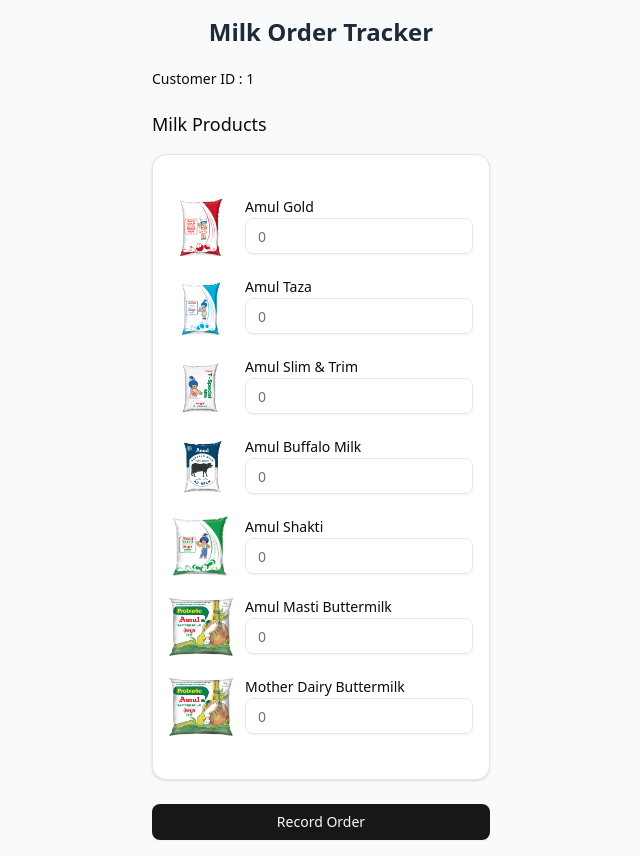
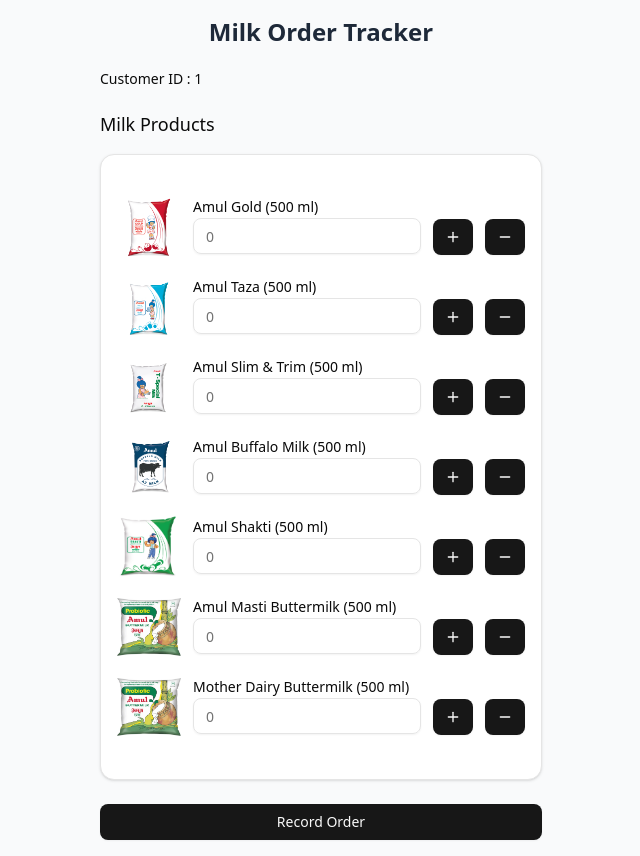
Before and after one commit to featsinnovations/dairy_calculations, a Next.js app: page /orderform/1 in a window 1280 px wide. Shown: the whole page, without its empty margins (319-959 px from the left). Built offline with nearby package versions, Linux system fonts and the light colour scheme; no server answers.

Commit message:
Added Pluse and Minuse button and ui changes

```diff
--- a/src/components/customer-id.jsx
+++ b/src/components/customer-id.jsx
@@ -55,19 +55,20 @@
   };
 
   return (
-    <form onSubmit={handleSubmit} className="space-y-6">
+    <form onSubmit={handleSubmit} className="max-w-md mx-auto mt-12 bg-white p-8 rounded-2xl shadow-xl space-y-6">
       <div className="space-y-2">
-        <Label htmlFor="customerId">Customer ID</Label>
+        <Label htmlFor="customerId" className={'text-lg font-semibold text-gray-700'}>Customer ID</Label>
         <Input
           id="customerId"
+          type={"tel"}
           value={customerId}
           onChange={(e) => setCustomerId(e.target.value)}
           placeholder="Enter customer ID"
-          className="w-full"
+          className="w-full h-12 text-lg px-4 border border-gray-300 rounded-xl focus:outline-none focus:ring-2 focus:ring-blue-500"
         />
       </div>
 
-      <Button type="submit" className="w-full" disabled={isSubmitting}>
+      <Button type="submit" className="w-full h-12 text-lg rounded-xl bg-black transition-colors duration-200" disabled={isSubmitting}>
         {isSubmitting ? "Verifying..." : "Verify Customer"}
       </Button>
     </form>
--- a/src/components/order-form.jsx
+++ b/src/components/order-form.jsx
@@ -9,38 +9,39 @@
 import Image from "next/image";
 import { useParams, useRouter } from "next/navigation";
 import api from "@/lib/basicapi";
+import { Minus, Plus } from "lucide-react";
 
 const productList = [
-  { id: 8, key: "amul_gold", label: "Amul Gold", image: "/amul-gold.png" },
-  { id: 9, key: "amul_taza", label: "Amul Taza", image: "/amul-tazza.png" },
+  { id: 8, key: "amul_gold", label: "Amul Gold (500 ml)", image: "/amul-gold.png" },
+  { id: 9, key: "amul_taza", label: "Amul Taza (500 ml)", image: "/amul-tazza.png" },
   {
     id: 10,
     key: "amul_slim",
-    label: "Amul Slim & Trim",
+    label: "Amul Slim & Trim (500 ml)",
     image: "/amul-t-special.png",
   },
   {
     id: 11,
     key: "amul_buffalo",
-    label: "Amul Buffalo Milk",
+    label: "Amul Buffalo Milk (500 ml)",
     image: "/amul-buffalo.png",
   },
   {
     id: 12,
     key: "amul_shakti",
-    label: "Amul Shakti",
+    label: "Amul Shakti (500 ml)",
     image: "/amul-shakti.jpg",
   },
   {
     id: 13,
     key: "amul_masti",
-    label: "Amul Masti Buttermilk",
+    label: "Amul Masti Buttermilk (500 ml)",
     image: "/butter-milk.png",
   },
   {
     id: 14,
     key: "mother_dairy_buttermilk",
-    label: "Mother Dairy Buttermilk",
+    label: "Mother Dairy Buttermilk (500 ml)",
     image: "/butter-milk.png",
   },
 ];
@@ -70,13 +71,12 @@
         const res = await api.get(`/api/customers/${customerId}/`);
         setName(res.data.name);
         // setTotalAmount(res.data.total_amount);
-
       } catch (error) {
-            console.log(error)
+        console.log(error);
       }
-    }
+    };
     featchinfo();
-  },[])
+  }, []);
 
   const handleQuantityChange = (product, value) => {
     const quantity = Number.parseInt(value) || 0;
@@ -141,8 +141,6 @@
         });
       }
 
-
-
       // Reset form
 
       setProducts({
@@ -172,7 +170,6 @@
       <div className="space-y-2">
         <Label htmlFor="customerId">Customer ID : {customerId}</Label>
         <p className="text-2xl font-medium">{name}</p>
-
       </div>
 
       <div className="space-y-4">
@@ -207,6 +204,32 @@
                       placeholder="0"
                     />
                   </div>
+                  <div className="flex items-center gap-1 mt-5">
+                    <Button
+                      type="button"
+                      onClick={() =>
+                        handleQuantityChange(
+                          product.key,
+                          (products[product.key] || 0) + 1
+                        )
+                      }
+                    >
+                      <Plus />
+                    </Button>
+                  </div>
+                  <div className="flex items-center gap-1 mt-5">
+                    <Button
+                      type="button"
+                      onClick={() =>
+                        handleQuantityChange(
+                          product.key,
+                          Math.max((products[product.key] || 0) - 1, 0)
+                        )
+                      }
+                    >
+                      <Minus />
+                    </Button>
+                  </div>
                 </div>
               ))}
             </div>
```
Lines whose indentation alone changed are shown as unchanged.
